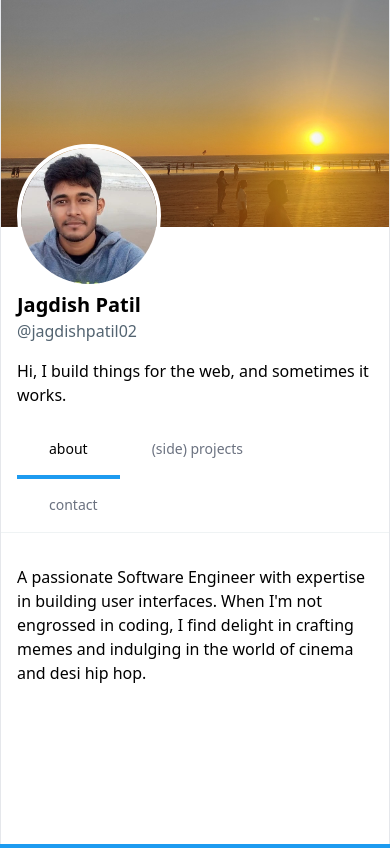
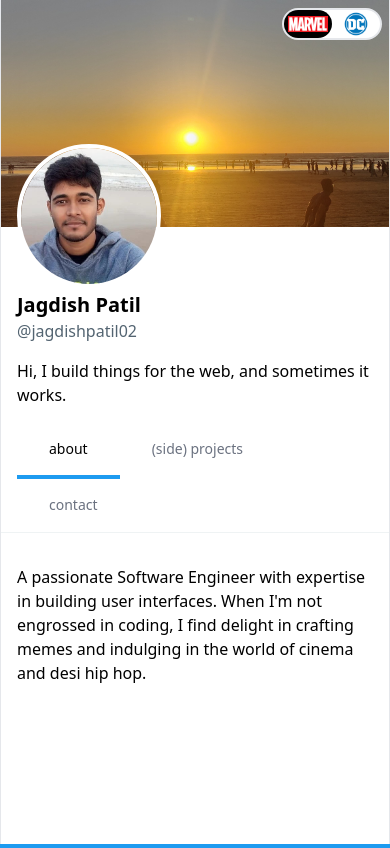
Before and after one commit to jagdishpatil02/portfolio, an Angular app: page / in a window 390 px wide. Built offline with nearby package versions, Linux system fonts and the light colour scheme.

Commit message:
toggle z index issue solved for mobile devices

```diff
--- a/src/app/app.component.html
+++ b/src/app/app.component.html
@@ -1,6 +1,6 @@
 <div class="w-full flex relative dark:bg-black">
     <div class="flex items-center justify-end w-full p-2 absolute">
-        <label for="mdCheck" class="flex items-center cursor-pointer">
+        <label class="flex items-center cursor-pointer z-50">
             <!-- toggle -->
             <div class="block bg-white w-full h-8 rounded-full border-2 relative flex justify-between items-center"
                 id="marvelDCWrapper">
--- a/src/app/home/home.component.html
+++ b/src/app/home/home.component.html
@@ -1,6 +1,6 @@
 <div
-    class="container mx-auto dark:bg-black text-black  shadow-md  max-w-md border-l border-r dark:border-[#2f3336] h-screen text-white min-w-[40%] overflow-auto hide-scroll">
-    <div class="flex items-center pt-12 px-4 bg-image  h-[227px] w-full bg-cover bg-no-repeat relative"
+    class="container mx-auto dark:bg-black text-black   shadow-md  max-w-md border-l border-r dark:border-[#2f3336] h-screen text-white min-w-[40%] overflow-auto hide-scroll">
+    <div class="flex items-center pt-12 px-4 bg-image  bg-center h-[227px] w-full bg-cover bg-no-repeat relative"
         id="bgCoverImage">
         <div class="flex items-center pt-12 px-0 absolute top-24 ">
             <img src="../../assets/images/profile.jpg" alt="Profile Avatar"
```
